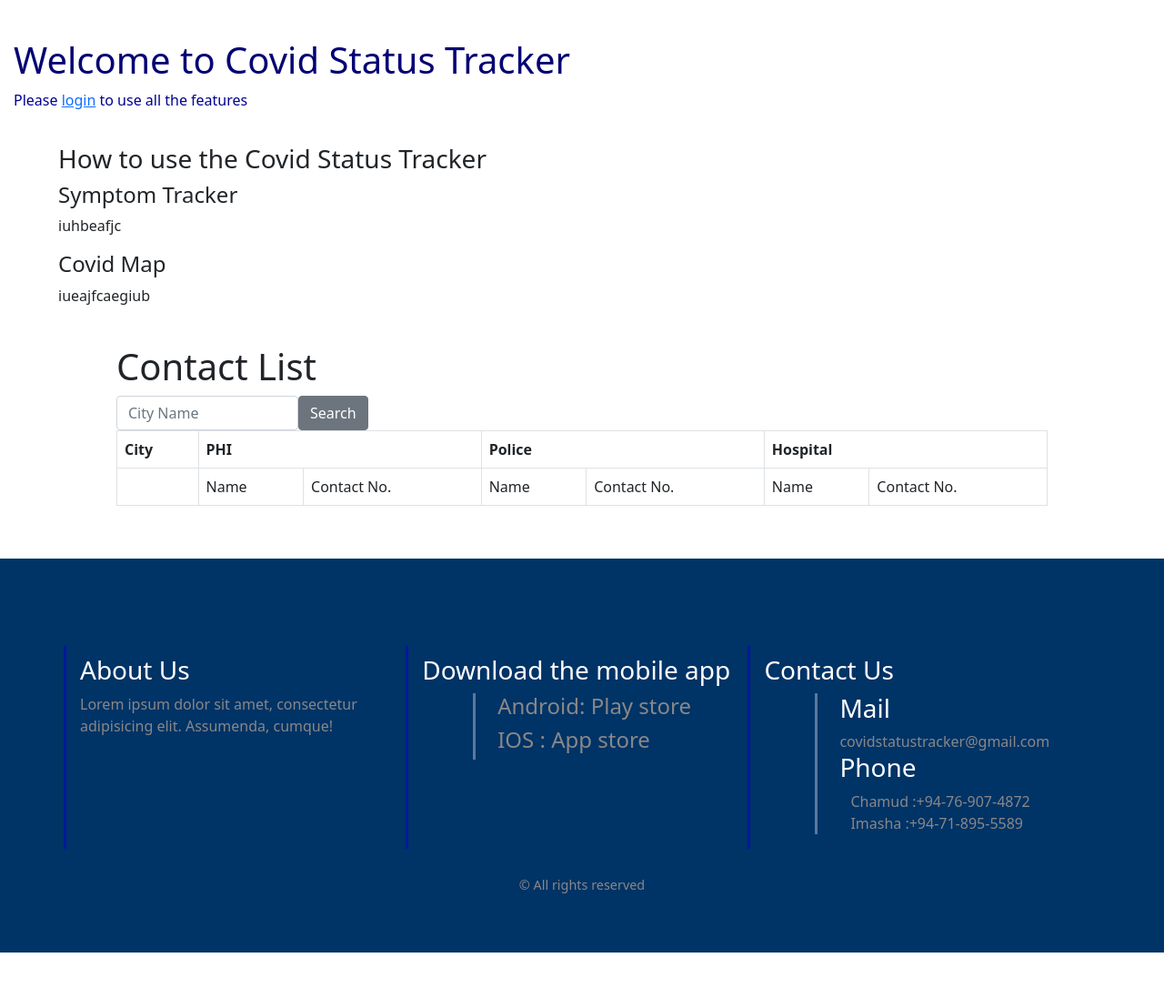
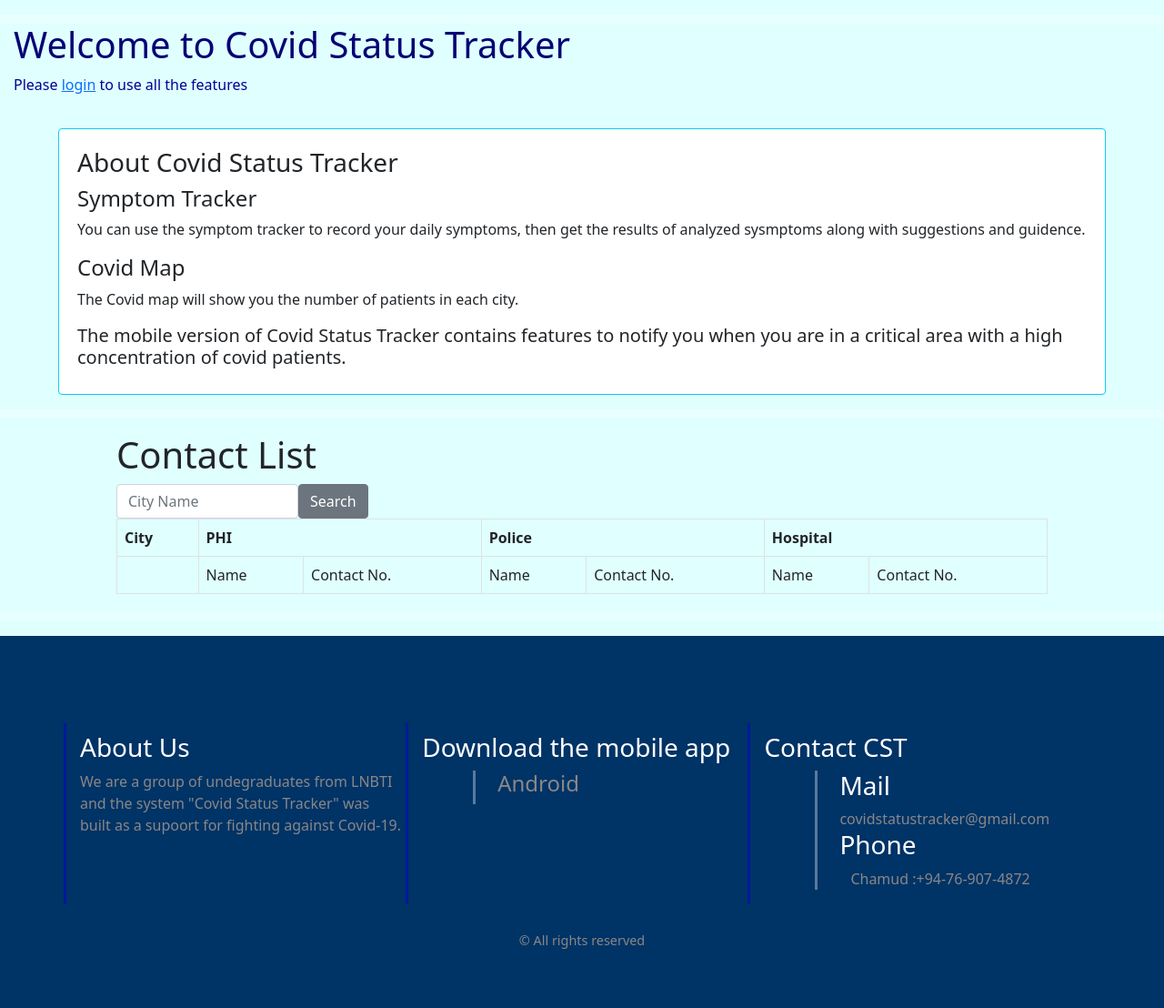
Before and after one commit to Chamud/covid-status-tracker, a Django app: page / in a window 1280 px wide. Shown: the part 86-1194 px from the top of the page at 91% size. Before the commit the page ends 1133 px from the top, so only its background shows below. Run offline with Django 3.2, Linux system fonts and the light colour scheme; data that the repository does not hold is empty; some libraries are stand-ins or nearby versions.

Commit message:
Finalized system

```diff
--- a/static/css/home.css
+++ b/static/css/home.css
@@ -24,3 +24,13 @@
 	margin-left: 5%;
 	margin-right: 5%;
 }
+.padding50{
+	padding: 20px;
+}
+#homeWrapper{
+	background-color: lightcyan;
+	padding-bottom: 30px;
+	padding-top: 25px;
+	margin-top: -42px;
+	margin-bottom: -42px;
+}
--- a/symptomtracker/api.py
+++ b/symptomtracker/api.py
@@ -290,7 +290,7 @@ def tracker(request):
 			patient_data +='''\nThere are no any ongoing or past sessions. Add daily symptoms to start a new session.'''
 		else:
 			if(dataset[-1]['Ending_date'] != ''):
-				patient_data +='''\nThere are no any ongoing or past sessions. Add daily symptoms to start a new session.'''
+				patient_data +='''\nThere are no any ongoing sessions. Add daily symptoms to start a new session.'''
 			else:
 				last_result = dataset[-1]['days'][-1]['Results'][10]
 				if( last_result == '0'):
--- a/templates/home.html
+++ b/templates/home.html
@@ -2,7 +2,7 @@
 {% load static %}
 
 {% block content %}
-
+<div id="homeWrapper">
 	<div id="topheading">
 		<span><h1>Welcome to Covid Status Tracker</h1></span>
 		{% if user.is_anonymous %}
@@ -20,11 +20,17 @@
 
 
 	<div id="howToUse">
-	<h3>How to use the Covid Status Tracker</h3>
+		<div class="card border-info mb-3">
+			<div class="padding50">
+				<h3>About Covid Status Tracker</h3>
 				<h4>Symptom Tracker</h4>
-	<p>iuhbeafjc</p>
+				<p>You can use the symptom tracker to record your daily symptoms, then get the results of analyzed sysmptoms along with suggestions and guidence.</p>
 				<h4>Covid Map</h4>
-	<p>iueajfcaegiub</p>
+				<p>The Covid map will show you the number of patients in each city.</p>
+
+				<h5> The mobile version of Covid Status Tracker contains features to notify you when you are in a critical area with a high concentration of covid patients.</h5>
+			</div>
+		</div>
 	</div>
 
 	<hr class="profilehr">
@@ -70,7 +76,7 @@
 			</table>
 		</div>
 	</div>
-
+</div>
 
 
 <script type="text/javascript">
--- a/templates/main.html
+++ b/templates/main.html
@@ -114,17 +114,17 @@
 		<div class="row">
 			<section class="bot">
 				<h3>About Us</h3>
-				<p>Lorem ipsum dolor sit amet, consectetur adipisicing elit. Assumenda, cumque!</p>
+				<p>We are a group of undegraduates from <a href="https://lnbti.lk/">LNBTI</a> and the system "Covid Status Tracker" was built as a supoort for fighting against Covid-19.</p>
 			</section>
 			<section class="bot">
 				<h3>Download the mobile app</h3>
 				<ul>
-					<li><h4><a href="#">Android: Play store</a></h4></li>
-					<li><h4><a href="#">IOS : App store</a></h4></li>
+					<li><h4><a href="{% static '/mobileinstallations/CST.apk' %}" download>Android</a></h4></li>
+					<!--li><h4><a href="#">IOS </a></h4></li-->
 				<ul>
 			</section>
 			<section class="bot">
-				<h3>Contact Us</h3>
+				<h3>Contact CST</h3>
 				<ul class="tabular">
 					<li>
 						<h3>Mail</h3>
@@ -134,7 +134,6 @@
 						<h3>Phone</h3>
 						<ul id="contactinfo">
 						<li><a href="tel:+94769074872">Chamud :+94-76-907-4872</a></li>
-						<li><a href="tel:+94718955589">Imasha :+94-71-895-5589</a></li>
 						<ul>
 					</li>
 				</ul>
--- a/templates/map/map.html
+++ b/templates/map/map.html
@@ -73,7 +73,7 @@ map.addLayer({
     'source': 'places',
     'paint': {
         'circle-color': '#4264fb',
-        'circle-radius': 6,
+        'circle-radius': 4,
         'circle-stroke-width': 2,
         'circle-stroke-color': '#ffffff'
     }
```
Also changed, not shown: db.sqlite3, 1 other file. Lines whose indentation alone changed are shown as unchanged.
